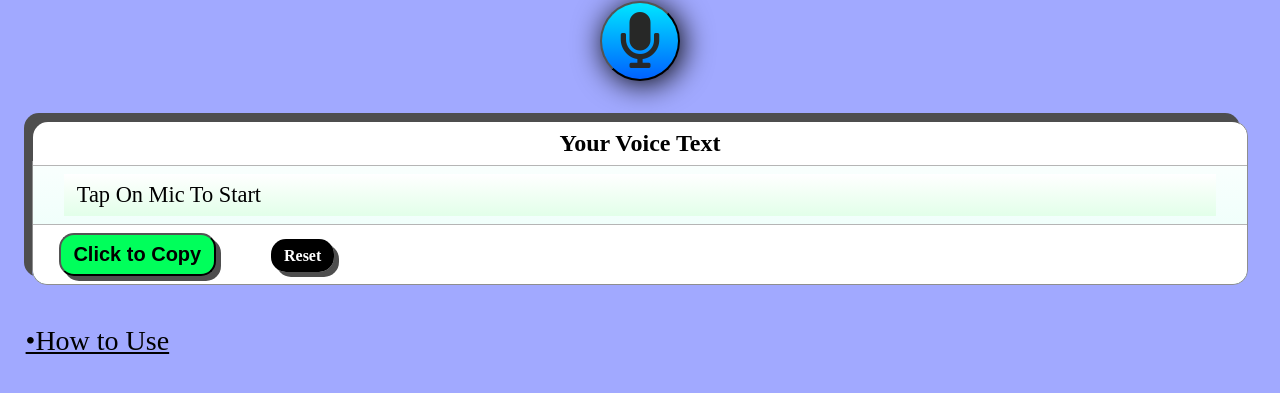
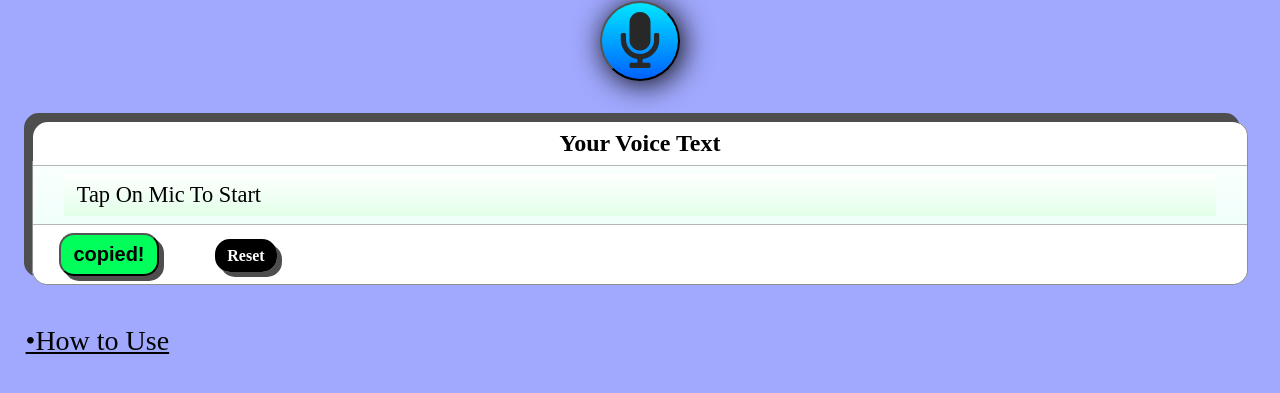
Before and after one commit to Nishwith/Voice-to-Text, a plain HTML site: page Index.html in a window 1280 px wide. Both pictures are taken after a click on the button "Click to Copy". Shown: the part 63-456 px from the top of the page. Drawn offline with Linux system fonts and the light colour scheme.

Commit message:
Update Index.html

```diff
--- a/Index.html
+++ b/Index.html
@@ -194,9 +194,9 @@ let text = data.results[0][0].transcript;
   }
  function copytext(){
    copy.innerHTML = "Click to Copy";
-  Const copying= yourText.
+  var copying= yourText.
   innerText;
-copying.select();
+
    document.execCommand('copy');
    copy.innerHTML = "copied!";
  }
```
